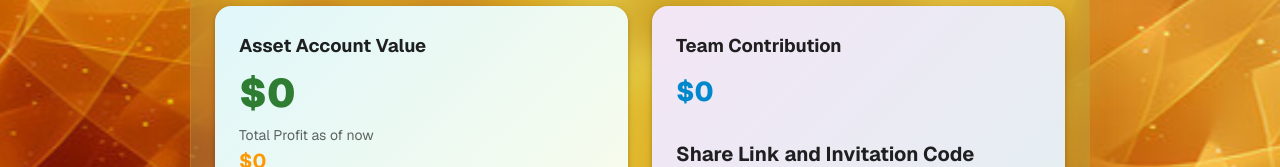
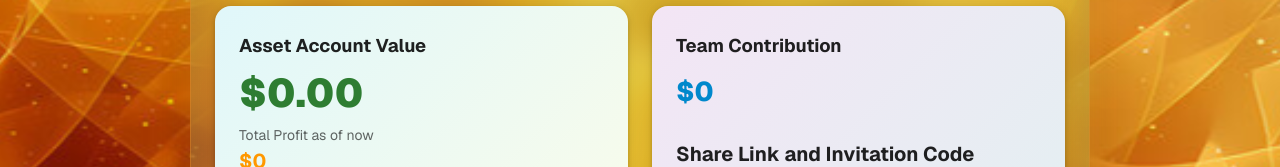
Before and after one commit to luxapientia/Web-Portal, a Next.js app: page /home in a window 1280 px wide. Shown: the part 478-645 px from the top of the page. Built offline with nearby package versions, Linux system fonts and the light colour scheme; no server answers; the database is empty; some icons are missing.

Commit message:
Format account value display in AssetAccountValue component: Update the account value to show two decimal places for improved readability and consistency in financial representation.

```diff
--- a/src/components/home/AssetAccountValue.tsx
+++ b/src/components/home/AssetAccountValue.tsx
@@ -54,7 +54,7 @@ export default function AssetAccountValue() {
           </Tooltip>
         </Stack>
         <Typography variant="h3" color="success.main" fontWeight={900} mt={1} sx={{ fontSize: { xs: '2rem', md: '2.5rem' } }}>
-          ${accountValue}
+          ${accountValue.toFixed(2)}
         </Typography>
         <Typography variant="body2" color="text.secondary" mt={1}>
           Total Profit as of now
```
